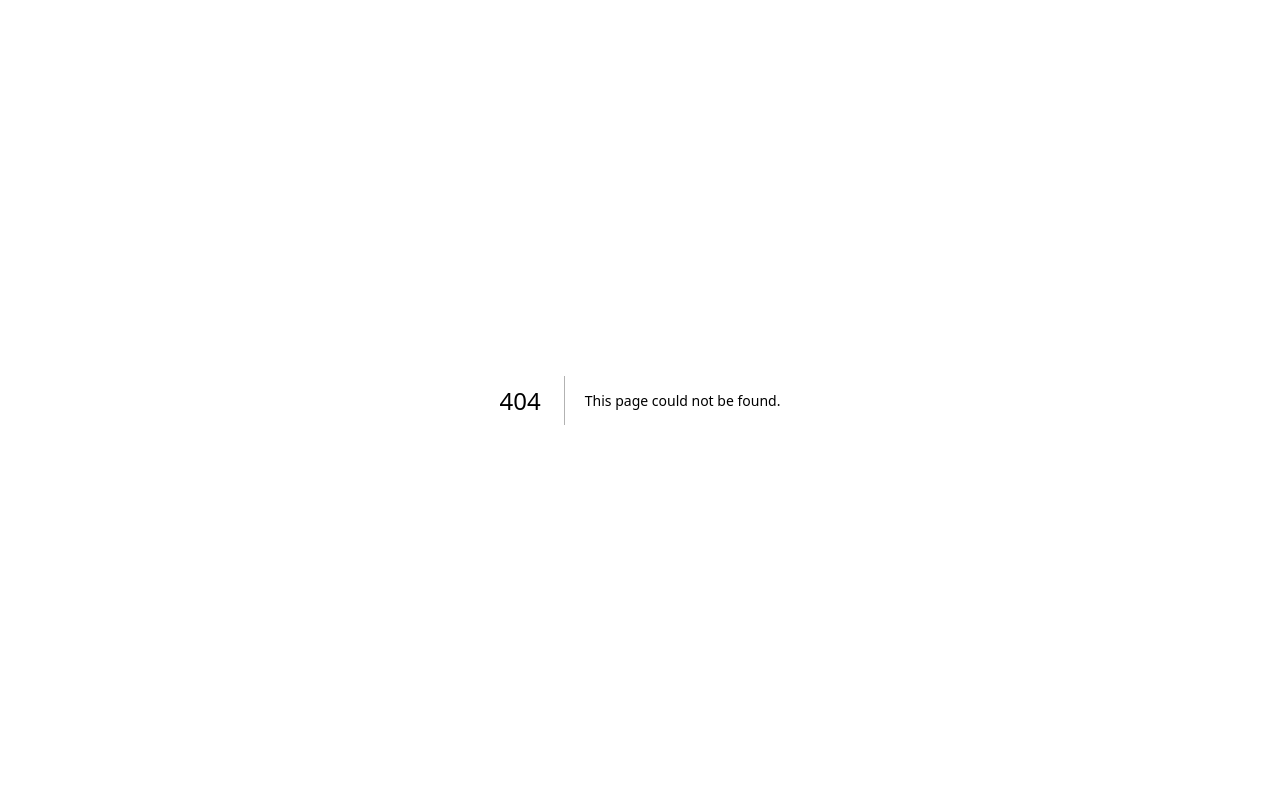
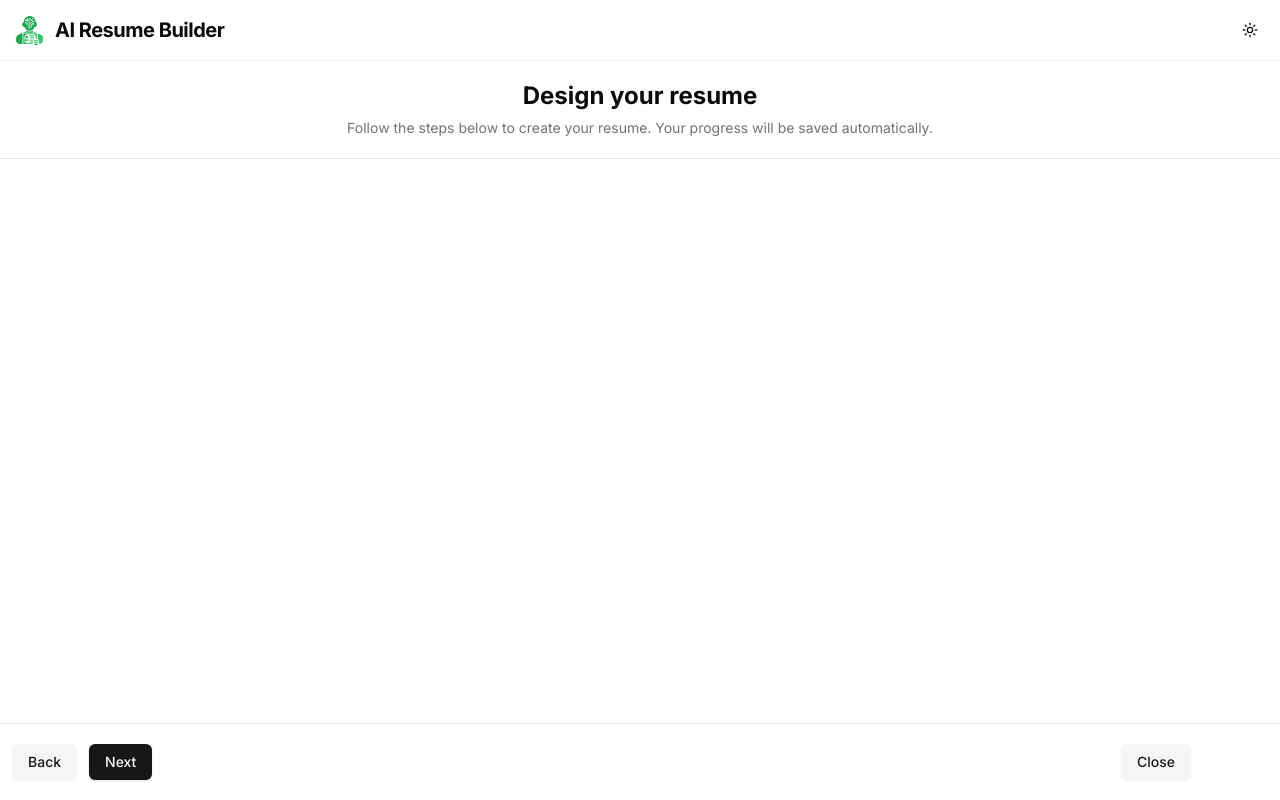
Before and after one commit to PositivWarrior/cv_mentor, a Next.js app: page /editor in a window 1280 px wide. Before the commit this address had no page. Built offline with nearby package versions, Linux system fonts and the light colour scheme.

Commit message:
Add resume editor page with navigation and layout
- Create editor page with metadata
- Implement ResumeEditor component with header, main, and footer sections
- Add navigation buttons and close option
- Update resumes page with create resume button

```diff
--- a/src/app/(main)/Navbar.tsx
+++ b/src/app/(main)/Navbar.tsx
@@ -6,8 +6,12 @@ import logo from "@/assets/logo.png";
 import { UserButton } from "@clerk/nextjs";
 import { CreditCard } from "lucide-react";
 import ThemeToggle from "@/components/ThemeToggle";
+import { dark } from "@clerk/themes";
+import { useTheme } from "next-themes";
 
 export default function Navbar() {
+    const { theme } = useTheme();
+
     return (
         <header className="shadow-sm">
             <div className="mx-auto flex max-w-7xl items-center justify-between gap-3 p-3">
@@ -31,6 +35,7 @@ export default function Navbar() {
                     <UserButton
                         afterSignOutUrl="/"
                         appearance={{
+                            baseTheme: theme === "dark" ? dark : undefined,
                             elements: {
                                 avatarBox: {
                                     width: 35,
--- /dev/null
+++ b/src/app/(main)/editor/ResumeEditor.tsx
@@ -0,0 +1,40 @@
+"use client";
+
+import { Button } from "@/components/ui/button";
+import Link from "next/link";
+
+export default function ResumeEditor() {
+    return (
+        <div className="flex grow flex-col">
+            <header className="space-y-1.5 border-b px-3 py-5 text-center">
+                <h1 className="text-2xl font-bold">Design your resume</h1>
+                <p className="text-sm text-muted-foreground">
+                    Follow the steps below to create your resume. Your progress
+                    will be saved automatically.
+                </p>
+            </header>
+
+            <main className="relative grow">
+                <div className="absolute bottom-0 top-0 flex w-full"></div>
+            </main>
+
+            <footer className="w-full border-t px-3 py-5">
+                <div className="mx-auto flex max-w-7xl flex-wrap justify-between gap-3">
+                    <div className="flex items-center gap-3">
+                        <Button variant="secondary">Back</Button>
+                        <Button>Next</Button>
+                    </div>
+
+                    <div className="flex items-center gap-3">
+                        <Button variant="secondary" asChild>
+                            <Link href="/resumes">Close</Link>
+                        </Button>
+                        <p className="text-muted-foreground opacity-0">
+                            Saving...
+                        </p>
+                    </div>
+                </div>
+            </footer>
+        </div>
+    );
+}
--- /dev/null
+++ b/src/app/(main)/editor/page.tsx
@@ -0,0 +1,10 @@
+import { Metadata } from "next";
+import ResumeEditor from "./ResumeEditor";
+
+export const metadata: Metadata = {
+    title: "Design your resume",
+};
+
+export default function Page() {
+    return <ResumeEditor />;
+}
--- a/src/app/(main)/layout.tsx
+++ b/src/app/(main)/layout.tsx
@@ -2,7 +2,7 @@ import Navbar from "./Navbar";
 
 export default function Layout({ children }: { children: React.ReactNode }) {
     return (
-        <div>
+        <div className="flex min-h-screen flex-col">
             <Navbar />
             {children}
         </div>
--- a/src/app/(main)/resumes/page.tsx
+++ b/src/app/(main)/resumes/page.tsx
@@ -1,3 +1,21 @@
+import { Button } from "@/components/ui/button";
+import { PlusSquare } from "lucide-react";
+import { Metadata } from "next";
+import Link from "next/link";
+
+export const metadata: Metadata = {
+    title: "Your Resumes",
+};
+
 export default function Page() {
-    return <main>Here will be your resumes</main>;
+    return (
+        <main className="mx-auto w-full max-w-7xl space-y-6 px-3 py-6">
+            <Button asChild className="mx-auto flex w-fit gap-2">
+                <Link href="/editor">
+                    <PlusSquare className="size-5" />
+                    Create Resume
+                </Link>
+            </Button>
+        </main>
+    );
 }
```
